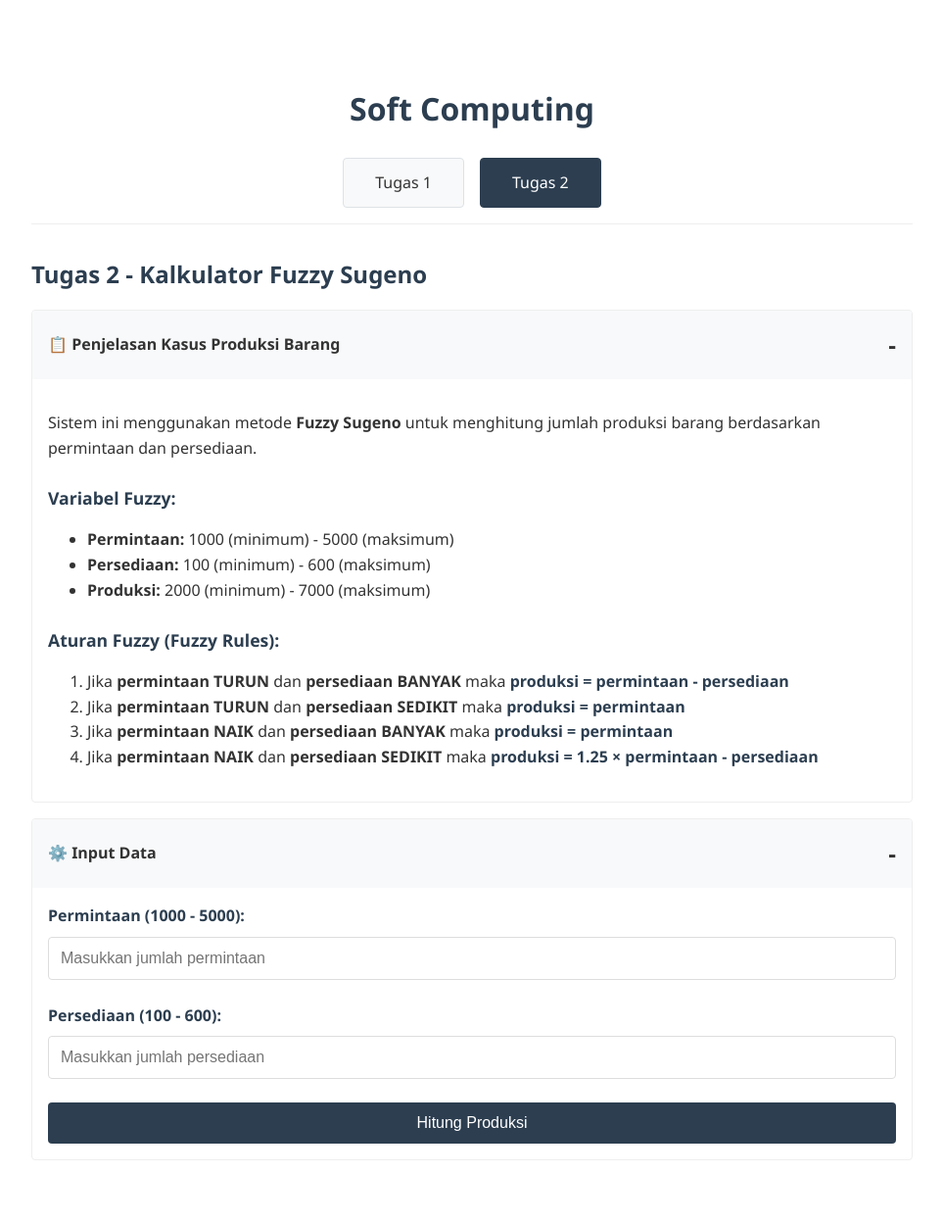
After one commit to Zeidanne/sotfcomp-web-base, a Flask app: page /tugas2 in a window 1280 px wide. The commit adds this page. Shown: the whole page at 98% size, without its empty margins (158-1121 px from the left). Run offline with Flask 3, Linux system fonts and the light colour scheme.

Commit message:
feat: tugas 2

```diff
--- a/app.py
+++ b/app.py
@@ -1,10 +1,119 @@
-from flask import Flask, render_template
+from flask import Flask, render_template, request, jsonify
 
 app = Flask(__name__)
 
 @app.route('/')
-def index():
-    return render_template('index.html')
+def tugas1():
+    return render_template('tugas1.html')
+
+@app.route('/tugas2')
+def tugas2():
+    return render_template('tugas2.html')
+
+@app.route('/hitung-fuzzy', methods=['POST'])
+def hitung_fuzzy():
+    data = request.json
+    permintaan = float(data['permintaan'])
+    persediaan = float(data['persediaan'])
+
+    # Fungsi keanggotaan Permintaan
+    def permintaan_turun(x):
+        if x <= 1000:
+            return 1
+        elif 1000 < x < 5000:
+            return (5000 - x) / (5000 - 1000)
+        else:
+            return 0
+
+    def permintaan_naik(x):
+        if x <= 1000:
+            return 0
+        elif 1000 < x < 5000:
+            return (x - 1000) / (5000 - 1000)
+        else:
+            return 1
+
+    # Fungsi keanggotaan Persediaan
+    def persediaan_sedikit(x):
+        if x <= 100:
+            return 1
+        elif 100 < x < 600:
+            return (600 - x) / (600 - 100)
+        else:
+            return 0
+
+    def persediaan_banyak(x):
+        if x <= 100:
+            return 0
+        elif 100 < x < 600:
+            return (x - 100) / (600 - 100)
+        else:
+            return 1
+
+    # Hitung derajat keanggotaan
+    perm_turun = permintaan_turun(permintaan)
+    perm_naik = permintaan_naik(permintaan)
+    pers_sedikit = persediaan_sedikit(persediaan)
+    pers_banyak = persediaan_banyak(persediaan)
+
+    # Rule Sugeno
+    rules = []
+    alpha_predikat = []
+    z_values = []
+
+    # Rule 1: Permintaan TURUN AND Persediaan BANYAK => Produksi = Permintaan - Persediaan
+    alpha1 = min(perm_turun, pers_banyak)
+    z1 = permintaan - persediaan
+    if alpha1 > 0:
+        rules.append(f"Rule 1: Permintaan TURUN ({perm_turun:.3f}) AND Persediaan BANYAK ({pers_banyak:.3f}) = {alpha1:.3f}")
+        alpha_predikat.append(alpha1)
+        z_values.append(z1)
+
+    # Rule 2: Permintaan TURUN AND Persediaan SEDIKIT => Produksi = Permintaan
+    alpha2 = min(perm_turun, pers_sedikit)
+    z2 = permintaan
+    if alpha2 > 0:
+        rules.append(f"Rule 2: Permintaan TURUN ({perm_turun:.3f}) AND Persediaan SEDIKIT ({pers_sedikit:.3f}) = {alpha2:.3f}")
+        alpha_predikat.append(alpha2)
+        z_values.append(z2)
+
+    # Rule 3: Permintaan NAIK AND Persediaan BANYAK => Produksi = Permintaan
+    alpha3 = min(perm_naik, pers_banyak)
+    z3 = permintaan
+    if alpha3 > 0:
+        rules.append(f"Rule 3: Permintaan NAIK ({perm_naik:.3f}) AND Persediaan BANYAK ({pers_banyak:.3f}) = {alpha3:.3f}")
+        alpha_predikat.append(alpha3)
+        z_values.append(z3)
+
+    # Rule 4: Permintaan NAIK AND Persediaan SEDIKIT => Produksi = 1.25 * Permintaan - Persediaan
+    alpha4 = min(perm_naik, pers_sedikit)
+    z4 = 1.25 * permintaan - persediaan
+    if alpha4 > 0:
+        rules.append(f"Rule 4: Permintaan NAIK ({perm_naik:.3f}) AND Persediaan SEDIKIT ({pers_sedikit:.3f}) = {alpha4:.3f}")
+        alpha_predikat.append(alpha4)
+        z_values.append(z4)
+
+    # Defuzzifikasi (Weighted Average)
+    if sum(alpha_predikat) > 0:
+        hasil_produksi = sum(a * z for a, z in zip(alpha_predikat, z_values)) / sum(alpha_predikat)
+    else:
+        hasil_produksi = 0
+
+    return jsonify({
+        'success': True,
+        'permintaan': permintaan,
+        'persediaan': persediaan,
+        'derajat_keanggotaan': {
+            'permintaan_turun': perm_turun,
+            'permintaan_naik': perm_naik,
+            'persediaan_sedikit': pers_sedikit,
+            'persediaan_banyak': pers_banyak
+        },
+        'rules': rules,
+        'alpha_predikat': alpha_predikat,
+        'z_values': z_values,
+        'hasil_produksi': round(hasil_produksi, 2)
+    })
 
 if __name__ == '__main__':
     app.run(debug=True)
--- a/static/css/style.css
+++ b/static/css/style.css
@@ -8,21 +8,54 @@ body {
 }
 
 .container {
-    max-width: 800px;
+    max-width: 900px;
     margin: 0 auto;
     padding: 2rem;
 }
 
 header {
     text-align: center;
-    padding: 2rem 0;
+    padding: 2rem 0 1rem 0;
     border-bottom: 1px solid #eee;
     margin-bottom: 2rem;
 }
 
-h1, h2{
+h1, h2, h3 {
     color: #2c3e50;
     margin-bottom: 1rem;
+}
+
+h3 {
+    margin-top: 1.5rem;
+    font-size: 1.1rem;
+}
+
+/* Tab Navigation */
+.tab-navigation {
+    display: flex;
+    justify-content: center;
+    gap: 1rem;
+    margin-top: 1.5rem;
+}
+
+.tab-link {
+    padding: 0.75rem 2rem;
+    text-decoration: none;
+    color: #333;
+    background-color: #f8f9fa;
+    border: 1px solid #dee2e6;
+    border-radius: 4px;
+    transition: all 0.3s ease;
+}
+
+.tab-link:hover {
+    background-color: #e9ecef;
+}
+
+.tab-link.active {
+    background-color: #2c3e50;
+    color: white;
+    border-color: #2c3e50;
 }
 
 .content-section {
@@ -46,6 +79,7 @@ h1, h2{
     justify-content: space-between;
     align-items: center;
     transition: background-color 0.3s ease;
+    font-weight: 600;
 }
 
 .collapsible-header:hover {
@@ -53,15 +87,15 @@ h1, h2{
 }
 
 .collapsible-content {
-    padding: 1rem;
+    padding: 0 1rem;
     max-height: 0;
     overflow: hidden;
-    transition: max-height 0.3s ease-out;
+    transition: max-height 0.3s ease-out, padding 0.3s ease-out;
 }
 
 .collapsible-content.active {
     padding: 1rem;
-    max-height: 1000px;
+    max-height: 2000px;
 }
 
 .collapsible-header::after {
@@ -74,61 +108,34 @@ h1, h2{
     content: '-';
 }
 
-
-
-/* Main Container */
-#content-index {
-    padding: 20px;
-    display: flex;
-    justify-content: center;
-    text-align: center;
-}
-
-#content-nonindex {
-    padding: 20px;
-    display: flex;
-    justify-content: center;
-    text-align: left;
-}
-
-.bio-container {
-    background: #fff;
-    padding: 30px;
-    border-radius: 10px;
-    box-shadow: 0 4px 6px rgba(0, 0, 0, 0.1);
-    width: 70%;
-    max-width: 1200px;
-    overflow: hidden;
-}
-
 /* Form Styles */
 .form-group {
     margin-bottom: 1.5rem;
-    width: 100%;
 }
 
 label {
     display: block;
     margin-bottom: 0.5rem;
-    font-weight: bold;
+    font-weight: 600;
+    color: #2c3e50;
 }
 
-input[type="file"] {
-    width: 98%;
-    padding: 0.5rem;
+input[type="number"] {
+    width: 100%;
+    padding: 0.75rem;
     border: 1px solid #ddd;
     border-radius: 4px;
+    font-size: 1rem;
+    box-sizing: border-box;
 }
 
-select {
-    width: 100%;
-    padding: 0.5rem;
-    border: 1px solid #ddd;
-    border-radius: 4px;
+input[type="number"]:focus {
+    outline: none;
+    border-color: #2c3e50;
 }
 
 .btn-proses {
-    background-color: #722F37;
+    background-color: #2c3e50;
     color: white;
     padding: 0.75rem 1.5rem;
     border: none;
@@ -136,49 +143,70 @@ select {
     cursor: pointer;
     width: 100%;
     font-size: 1rem;
+    transition: background-color 0.3s ease;
 }
 
-/* Image Comparison */
-.image-comparison {
-    display: grid;
-    grid-template-columns: 1fr 1fr;
-    gap: 20px;
-    margin-top: 20px;
+.btn-proses:hover {
+    background-color: #1a252f;
 }
 
-#preview {
-    max-width: 100%;
-    height: auto;
+/* Hasil Styles */
+.hasil-box {
+    background-color: #f8f9fa;
+    padding: 1rem;
     border-radius: 4px;
-    display: block;
-    margin: 0 auto;
+    margin-bottom: 1rem;
 }
 
-.image-box {
-    border: 1px solid #ddd;
-    border-radius: 8px;
-    padding: 1rem;
-    background: #f9f9f9;
-    max-width: 100%;
-    box-sizing: border-box;
+.hasil-item {
+    padding: 0.5rem 0;
+    border-bottom: 1px solid #dee2e6;
 }
 
-.image-box img {
-    max-width: 100%;
-    height: auto;
-    display: block;
-    margin: 0 auto;
+.hasil-item:last-child {
+    border-bottom: none;
 }
 
-#preview-container {
-    margin-top: 20px;
-    transition: 0.3s;
+.hasil-label {
+    font-weight: 600;
+    color: #2c3e50;
+    display: inline-block;
+    min-width: 180px;
 }
 
-#preview {
-    max-width: 300px;
-    display: block;
-    margin: 10px auto;
+.hasil-value {
+    color: #495057;
+}
+
+.hasil-produksi {
+    background-color: #2c3e50;
+    color: white;
+    padding: 1rem;
+    border-radius: 4px;
+    text-align: center;
+    font-size: 1.2rem;
+    font-weight: bold;
+    margin-top: 1rem;
+}
+
+.rule-output {
+    color: #2c3e50;
+    font-weight: 600;
+}
+
+.rule-list {
+    background-color: #f8f9fa;
+    padding: 1rem;
+    border-radius: 4px;
+    margin-top: 1rem;
+}
+
+.rule-item {
+    padding: 0.5rem;
+    margin-bottom: 0.5rem;
+    background-color: white;
+    border-left: 3px solid #2c3e50;
+    padding-left: 1rem;
 }
 
 .hidden {
--- /dev/null
+++ b/static/js/fuzzy.js
@@ -0,0 +1,101 @@
+document.addEventListener('DOMContentLoaded', function() {
+    const fuzzyForm = document.getElementById('fuzzyForm');
+
+    if (fuzzyForm) {
+        fuzzyForm.addEventListener('submit', async function(e) {
+            e.preventDefault();
+
+            const permintaan = document.getElementById('permintaan').value;
+            const persediaan = document.getElementById('persediaan').value;
+
+            try {
+                const response = await fetch('/hitung-fuzzy', {
+                    method: 'POST',
+                    headers: {
+                        'Content-Type': 'application/json',
+                    },
+                    body: JSON.stringify({
+                        permintaan: permintaan,
+                        persediaan: persediaan
+                    })
+                });
+
+                const data = await response.json();
+
+                if (data.success) {
+                    displayHasil(data);
+                }
+            } catch (error) {
+                console.error('Error:', error);
+                alert('Terjadi kesalahan dalam perhitungan');
+            }
+        });
+    }
+});
+
+function displayHasil(data) {
+    const hasilSection = document.getElementById('hasilSection');
+    const hasilContainer = document.getElementById('hasilContainer');
+
+    let html = `
+        <div class="hasil-box">
+            <h3>Input Data:</h3>
+            <div class="hasil-item">
+                <span class="hasil-label">Permintaan:</span>
+                <span class="hasil-value">${data.permintaan}</span>
+            </div>
+            <div class="hasil-item">
+                <span class="hasil-label">Persediaan:</span>
+                <span class="hasil-value">${data.persediaan}</span>
+            </div>
+        </div>
+
+        <div class="hasil-box">
+            <h3>Derajat Keanggotaan:</h3>
+            <div class="hasil-item">
+                <span class="hasil-label">Permintaan TURUN:</span>
+                <span class="hasil-value">${data.derajat_keanggotaan.permintaan_turun.toFixed(3)}</span>
+            </div>
+            <div class="hasil-item">
+                <span class="hasil-label">Permintaan NAIK:</span>
+                <span class="hasil-value">${data.derajat_keanggotaan.permintaan_naik.toFixed(3)}</span>
+            </div>
+            <div class="hasil-item">
+                <span class="hasil-label">Persediaan SEDIKIT:</span>
+                <span class="hasil-value">${data.derajat_keanggotaan.persediaan_sedikit.toFixed(3)}</span>
+            </div>
+            <div class="hasil-item">
+                <span class="hasil-label">Persediaan BANYAK:</span>
+                <span class="hasil-value">${data.derajat_keanggotaan.persediaan_banyak.toFixed(3)}</span>
+            </div>
+        </div>
+
+        <div class="hasil-box">
+            <h3>Evaluasi Rules:</h3>
+            <div class="rule-list">
+    `;
+
+    data.rules.forEach((rule, index) => {
+        html += `
+            <div class="rule-item">
+                <strong>${rule}</strong><br>
+                Z${index + 1} = ${data.z_values[index].toFixed(2)}
+            </div>
+        `;
+    });
+
+    html += `
+            </div>
+        </div>
+
+        <div class="hasil-produksi">
+            Jumlah Produksi yang Direkomendasikan: ${data.hasil_produksi}
+        </div>
+    `;
+
+    hasilContainer.innerHTML = html;
+    hasilSection.style.display = 'block';
+
+    // Scroll to hasil
+    hasilSection.scrollIntoView({ behavior: 'smooth', block: 'nearest' });
+}
--- /dev/null
+++ b/templates/tugas2.html
@@ -0,0 +1,112 @@
+<!DOCTYPE html>
+<html lang="en">
+    <head>
+        <meta charset="UTF-8" />
+        <meta name="viewport" content="width=device-width, initial-scale=1.0" />
+        <title>Soft Computing - Tugas 2</title>
+        <link
+            rel="stylesheet"
+            href="{{ url_for('static', filename='css/style.css') }}"
+        />
+    </head>
+    <body>
+        <div class="container">
+            <header>
+                <h1>Soft Computing</h1>
+
+                <!-- Navigation Tabs -->
+                <nav class="tab-navigation">
+                    <a href="/" class="tab-link">Tugas 1</a>
+                    <a href="/tugas2" class="tab-link active">Tugas 2</a>
+                </nav>
+            </header>
+
+            <main>
+                <h2>Tugas 2 - Kalkulator Fuzzy Sugeno</h2>
+
+                <div class="content-section">
+                    <!-- Penjelasan Section -->
+                    <div class="collapsible active">
+                        <div class="collapsible-header">
+                            📋 Penjelasan Kasus Produksi Barang
+                        </div>
+                        <div class="collapsible-content active">
+                            <p>
+                                Sistem ini menggunakan metode <strong>Fuzzy Sugeno</strong> untuk menghitung
+                                jumlah produksi barang berdasarkan permintaan dan persediaan.
+                            </p>
+
+                            <h3>Variabel Fuzzy:</h3>
+                            <ul>
+                                <li><strong>Permintaan:</strong> 1000 (minimum) - 5000 (maksimum)</li>
+                                <li><strong>Persediaan:</strong> 100 (minimum) - 600 (maksimum)</li>
+                                <li><strong>Produksi:</strong> 2000 (minimum) - 7000 (maksimum)</li>
+                            </ul>
+
+                            <h3>Aturan Fuzzy (Fuzzy Rules):</h3>
+                            <ol>
+                                <li>Jika <strong>permintaan TURUN</strong> dan <strong>persediaan BANYAK</strong> maka <span class="rule-output">produksi = permintaan - persediaan</span></li>
+                                <li>Jika <strong>permintaan TURUN</strong> dan <strong>persediaan SEDIKIT</strong> maka <span class="rule-output">produksi = permintaan</span></li>
+                                <li>Jika <strong>permintaan NAIK</strong> dan <strong>persediaan BANYAK</strong> maka <span class="rule-output">produksi = permintaan</span></li>
+                                <li>Jika <strong>permintaan NAIK</strong> dan <strong>persediaan SEDIKIT</strong> maka <span class="rule-output">produksi = 1.25 × permintaan - persediaan</span></li>
+                            </ol>
+                        </div>
+                    </div>
+
+                    <!-- Form Input Section -->
+                    <div class="collapsible active">
+                        <div class="collapsible-header">
+                            ⚙️ Input Data
+                        </div>
+                        <div class="collapsible-content active">
+                            <form id="fuzzyForm">
+                                <div class="form-group">
+                                    <label for="permintaan">Permintaan (1000 - 5000):</label>
+                                    <input
+                                        type="number"
+                                        id="permintaan"
+                                        name="permintaan"
+                                        min="1000"
+                                        max="5000"
+                                        step="1"
+                                        required
+                                        placeholder="Masukkan jumlah permintaan"
+                                    >
+                                </div>
+
+                                <div class="form-group">
+                                    <label for="persediaan">Persediaan (100 - 600):</label>
+                                    <input
+                                        type="number"
+                                        id="persediaan"
+                                        name="persediaan"
+                                        min="100"
+                                        max="600"
+                                        step="1"
+                                        required
+                                        placeholder="Masukkan jumlah persediaan"
+                                    >
+                                </div>
+
+                                <button type="submit" class="btn-proses">Hitung Produksi</button>
+                            </form>
+                        </div>
+                    </div>
+
+                    <!-- Hasil Section -->
+                    <div class="collapsible" id="hasilSection" style="display: none;">
+                        <div class="collapsible-header">
+                            📊 Hasil Perhitungan
+                        </div>
+                        <div class="collapsible-content active">
+                            <div id="hasilContainer"></div>
+                        </div>
+                    </div>
+                </div>
+            </main>
+        </div>
+
+        <script src="{{ url_for('static', filename='js/main.js') }}"></script>
+        <script src="{{ url_for('static', filename='js/fuzzy.js') }}"></script>
+    </body>
+</html>
```
Also changed, not shown: static/js/main.js (+10 -57 lines), templates/tugas1.html (renamed from templates/index.html, +9 -2 lines).
